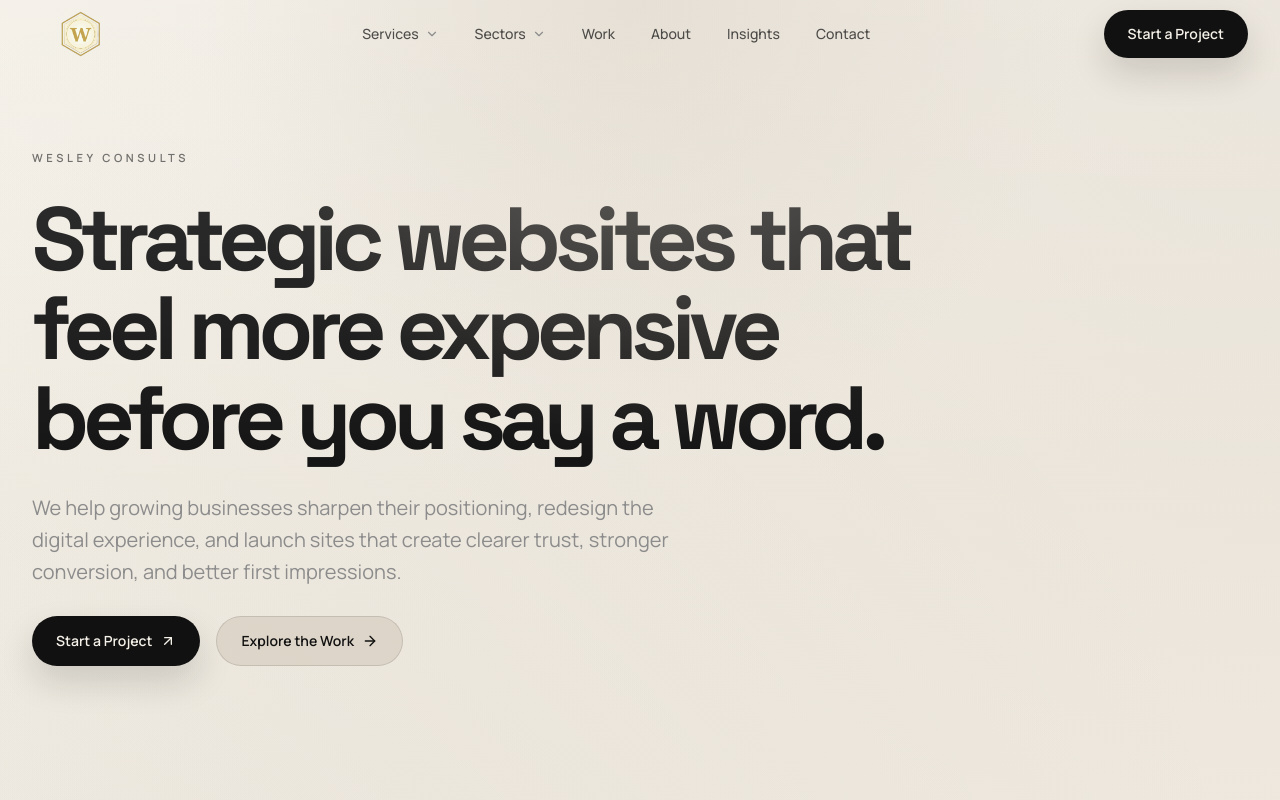
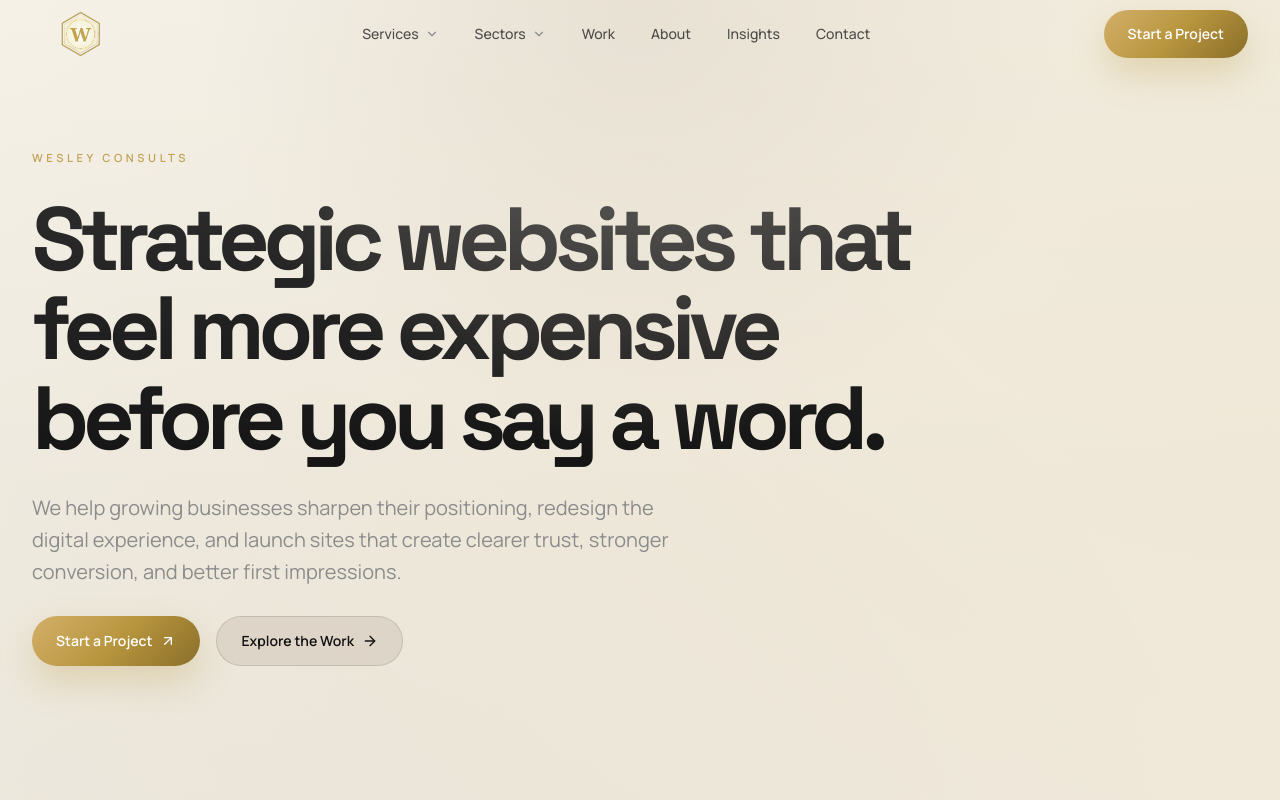
Before and after one commit to edwinidan/WesleyConsults, a React (Vite) app: page / in a window 1280 px wide. Shown: the top 800 px of the page. Built offline with nearby package versions, Linux system fonts and the light colour scheme.

Commit message:
Apply gold accent styling

```diff
--- a/src/index.css
+++ b/src/index.css
@@ -14,6 +14,11 @@
   --color-white: #ffffff;
   --color-border: rgba(17, 17, 17, 0.1);
   --color-border-strong: rgba(17, 17, 17, 0.18);
+
+  /* Gold accent from logo */
+  --color-gold: #b8963e;
+  --color-gold-light: #d4af6a;
+  --color-gold-dark: #8a6e2a;
 }
 
 :root {
@@ -29,7 +34,7 @@ body {
   min-height: 100vh;
   font-family: var(--font-sans);
   background:
-    radial-gradient(circle at top right, rgba(216, 207, 194, 0.48), transparent 24%),
+    radial-gradient(circle at top right, rgba(184, 150, 62, 0.12), transparent 28%),
     radial-gradient(circle at 12% 18%, rgba(17, 17, 17, 0.045), transparent 22%),
     linear-gradient(180deg, #f5f1e8 0%, #f1eadf 54%, #efe9dd 100%);
   color: var(--color-ink);
@@ -105,12 +110,14 @@ h6 {
 }
 
 .eyebrow {
-  @apply text-[0.7rem] font-semibold uppercase tracking-[0.32em] text-ink/66;
+  @apply text-[0.7rem] font-semibold uppercase tracking-[0.32em];
+  color: var(--color-gold);
 }
 
 .button-primary {
-  @apply inline-flex items-center justify-center gap-2 rounded-full bg-ink px-6 py-3.5 text-sm font-semibold text-canvas transition duration-300 hover:-translate-y-0.5 hover:bg-ink-soft focus-visible:outline-none focus-visible:ring-2 focus-visible:ring-ink/35;
-  box-shadow: 0 16px 34px rgba(17, 17, 17, 0.15);
+  @apply inline-flex items-center justify-center gap-2 rounded-full px-6 py-3.5 text-sm font-semibold text-white transition duration-300 hover:-translate-y-0.5 focus-visible:outline-none focus-visible:ring-2;
+  background: linear-gradient(135deg, var(--color-gold-light), var(--color-gold), var(--color-gold-dark));
+  box-shadow: 0 16px 34px rgba(184, 150, 62, 0.28);
 }
 
 .button-secondary {
```
